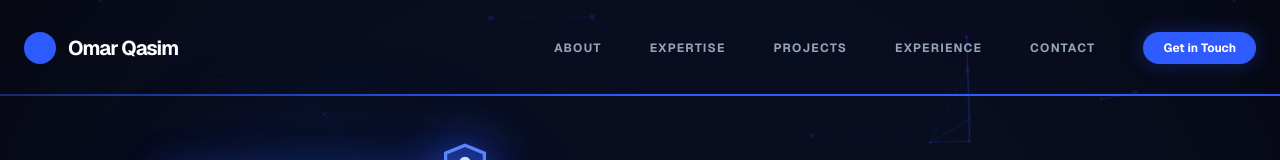
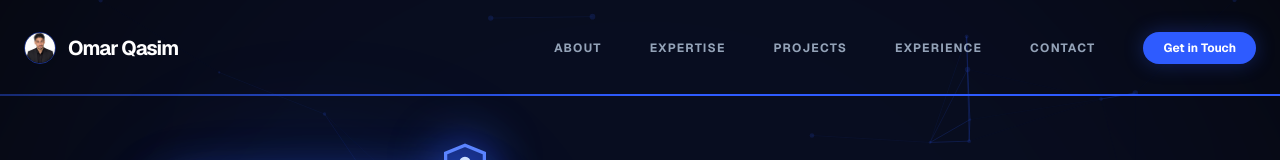
Before and after one commit to Githubawy/cyberrrr, a Next.js app: page / in a window 1280 px wide. Shown: the top 160 px of the page. Built offline with nearby package versions, Linux system fonts and the light colour scheme.

Commit message:
Navbar: profile photo replaces blue logo circle

```diff
--- a/src/components/Navbar.tsx
+++ b/src/components/Navbar.tsx
@@ -5,6 +5,7 @@ import { createPortal } from "react-dom";
 import { motion, AnimatePresence, useScroll, useSpring } from "motion/react";
 import { List, X } from "@phosphor-icons/react";
 import Link from "next/link";
+import Image from "next/image";
 import { useRouter, usePathname } from "next/navigation";
 import { clsx, type ClassValue } from "clsx";
 import { twMerge } from "tailwind-merge";
@@ -68,7 +69,16 @@ export default function Navbar() {
           href="/"
           className="text-xl font-bold tracking-tighter group flex items-center gap-3"
         >
-          <div className="w-8 h-8 bg-accent rounded-full flex items-center justify-center transition-transform group-hover:scale-110" />
+          <div className="relative w-8 h-8 rounded-full overflow-hidden border border-accent/50 flex-shrink-0 transition-transform group-hover:scale-110">
+            <Image
+              src="/profile.jpg"
+              alt="Omar Qasim logo"
+              fill
+              sizes="32px"
+              className="object-cover"
+              priority
+            />
+          </div>
           <span className="relative">Omar Qasim</span>
         </Link>
 
```
